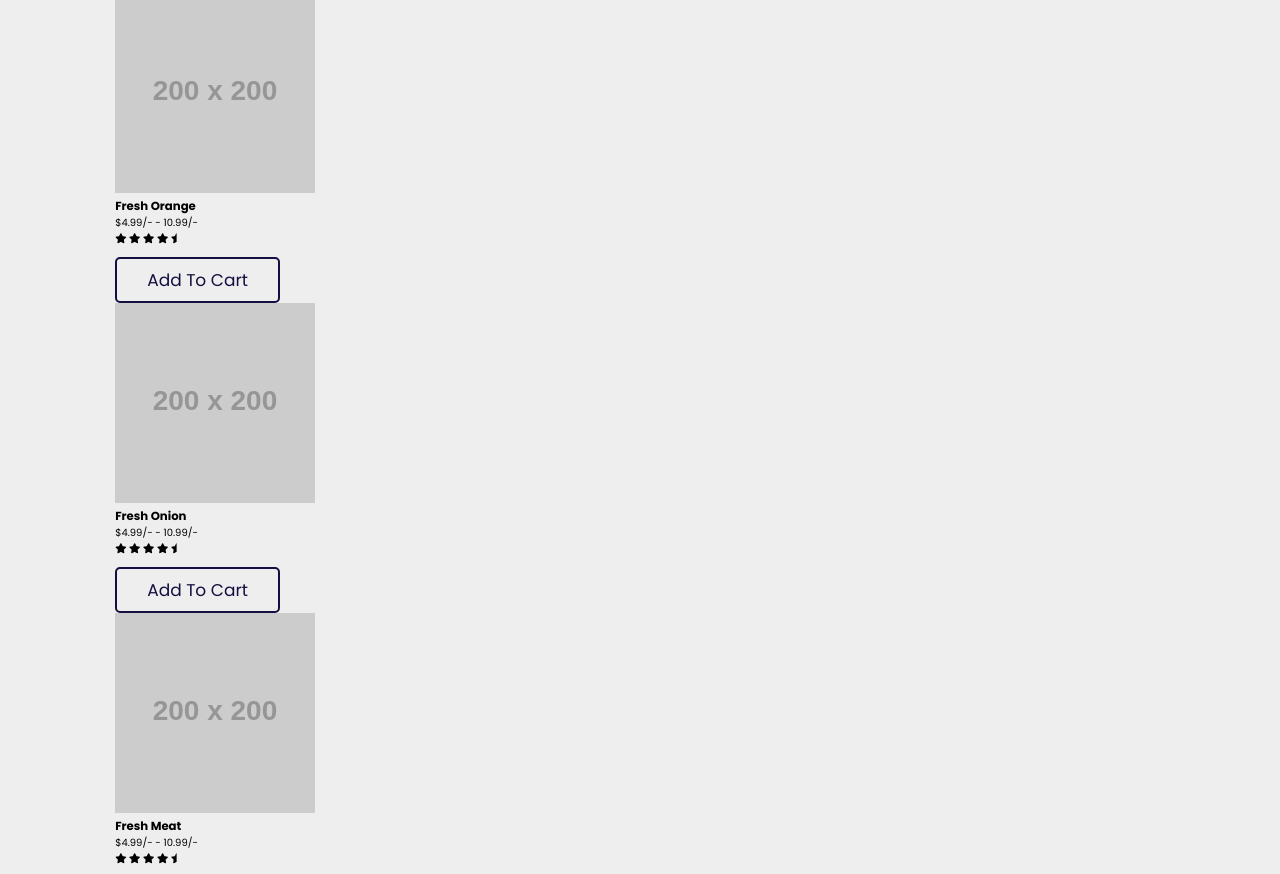
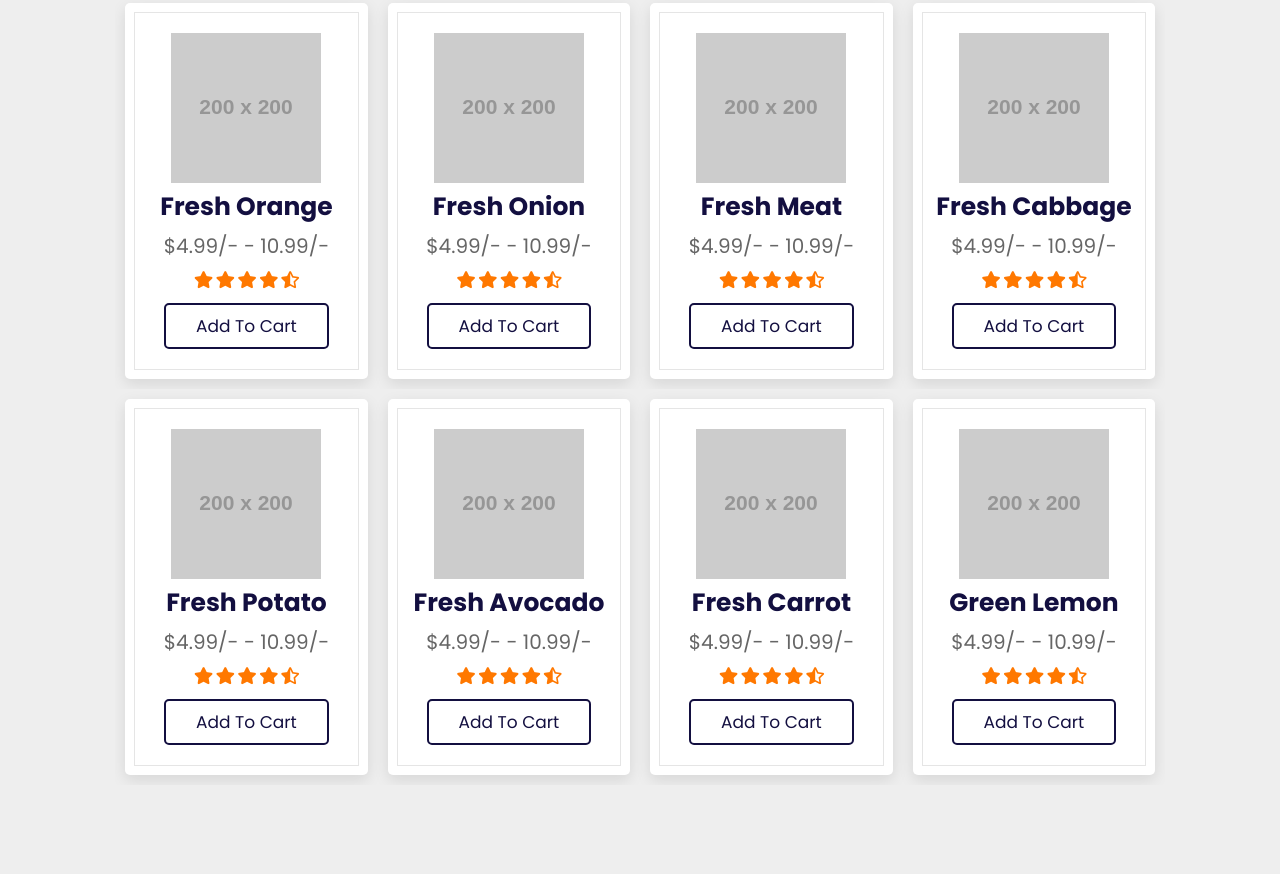
Before and after one commit to O-Julia-O/add_to_cart_shopping, a plain HTML site: page index.html in a window 1280 px wide. Shown: the part 1157-2031 px from the top of the page. After the commit the page ends 1962 px from the top, so only its background shows below. Drawn offline with nearby package versions, Linux system fonts and the light colour scheme; placeholder pictures from the web are drawn by us.

Commit message:
section products finished

```diff
--- a/app.js
+++ b/app.js
@@ -40,3 +40,26 @@ window.onscroll = () => {
     loginForm.classList.remove('active');
     navbar.classList.remove('active');
 }
+
+let swiper = new Swiper(".products-slider", {
+    loop: true,
+    spaceBetween: 20,
+    breakpoints: {
+      "@0.00": {
+        slidesPerView: 1,
+
+      },
+      "@0.75": {
+        slidesPerView: 2,
+
+      },
+      "@1.00": {
+        slidesPerView: 3,
+
+      },
+      "@1.50": {
+        slidesPerView: 4,
+
+      },
+    },
+});
--- a/index.html
+++ b/index.html
@@ -7,6 +7,8 @@
     <title>Document</title>
     <link rel="stylesheet" href="styles.css">
     <link rel="stylesheet" href="https://cdnjs.cloudflare.com/ajax/libs/font-awesome/5.15.4/css/all.min.css">
+    <link rel="stylesheet" href="https://cdn.jsdelivr.net/npm/swiper@11/swiper-bundle.min.css"
+/>
 </head>
 <body>
     <!-- header section starts -->
@@ -127,9 +129,9 @@
 
     <section class="products" id="products">
         <h1 class="heading">our <span>products</span></h1>
-        <div class="product-slider">
-            <div class="wrapper">
-                <div class="box">
+        <div class="swiper products-slider">
+            <div class="swiper-wrapper">
+                <div class="swiper-slide box">
                     <img src="http://placehold.it/200x200" alt="">
                     <h3>fresh orange</h3>
                     <div class="price">$4.99/- - 10.99/- </div>
@@ -138,11 +140,11 @@
                         <i class="fas fa-star"></i>
                         <i class="fas fa-star"></i>
                         <i class="fas fa-star"></i>
-                        <i class="fas fa-star-half"></i>
+                        <i class="fas fa-star-half-alt"></i>
                     </div>
                     <a href="#" class="btn">add to cart</a>
                 </div>
-                <div class="box">
+                <div class="swiper-slide box">
                     <img src="http://placehold.it/200x200" alt="">
                     <h3>fresh onion</h3>
                     <div class="price">$4.99/- - 10.99/- </div>
@@ -151,11 +153,11 @@
                         <i class="fas fa-star"></i>
                         <i class="fas fa-star"></i>
                         <i class="fas fa-star"></i>
-                        <i class="fas fa-star-half"></i>
+                        <i class="fas fa-star-half-alt"></i>
                     </div>
                     <a href="#" class="btn">add to cart</a>
                 </div>
-                <div class="box">
+                <div class="swiper-slide box">
                     <img src="http://placehold.it/200x200" alt="">
                     <h3>fresh meat</h3>
                     <div class="price">$4.99/- - 10.99/- </div>
@@ -164,11 +166,11 @@
                         <i class="fas fa-star"></i>
                         <i class="fas fa-star"></i>
                         <i class="fas fa-star"></i>
-                        <i class="fas fa-star-half"></i>
+                        <i class="fas fa-star-half-alt"></i>
                     </div>
                     <a href="#" class="btn">add to cart</a>
                 </div>
-                <div class="box">
+                <div class="swiper-slide box">
                     <img src="http://placehold.it/200x200" alt="">
                     <h3>fresh cabbage</h3>
                     <div class="price">$4.99/- - 10.99/- </div>
@@ -177,11 +179,15 @@
                         <i class="fas fa-star"></i>
                         <i class="fas fa-star"></i>
                         <i class="fas fa-star"></i>
-                        <i class="fas fa-star-half"></i>
+                        <i class="fas fa-star-half-alt"></i>
                     </div>
                     <a href="#" class="btn">add to cart</a>
                 </div>
-                <div class="box">
+            </div>
+        </div>
+        <div class="swiper products-slider">
+            <div class="swiper-wrapper">
+                <div class="swiper-slide box">
                     <img src="http://placehold.it/200x200" alt="">
                     <h3>fresh potato</h3>
                     <div class="price">$4.99/- - 10.99/- </div>
@@ -190,11 +196,11 @@
                         <i class="fas fa-star"></i>
                         <i class="fas fa-star"></i>
                         <i class="fas fa-star"></i>
-                        <i class="fas fa-star-half"></i>
+                        <i class="fas fa-star-half-alt"></i>
                     </div>
                     <a href="#" class="btn">add to cart</a>
                 </div>
-                <div class="box">
+                <div class="swiper-slide box">
                     <img src="http://placehold.it/200x200" alt="">
                     <h3>fresh avocado</h3>
                     <div class="price">$4.99/- - 10.99/- </div>
@@ -203,11 +209,11 @@
                         <i class="fas fa-star"></i>
                         <i class="fas fa-star"></i>
                         <i class="fas fa-star"></i>
-                        <i class="fas fa-star-half"></i>
+                        <i class="fas fa-star-half-alt"></i>
                     </div>
                     <a href="#" class="btn">add to cart</a>
                 </div>
-                <div class="box">
+                <div class="swiper-slide box">
                     <img src="http://placehold.it/200x200" alt="">
                     <h3>fresh carrot</h3>
                     <div class="price">$4.99/- - 10.99/- </div>
@@ -216,11 +222,11 @@
                         <i class="fas fa-star"></i>
                         <i class="fas fa-star"></i>
                         <i class="fas fa-star"></i>
-                        <i class="fas fa-star-half"></i>
+                        <i class="fas fa-star-half-alt"></i>
                     </div>
                     <a href="#" class="btn">add to cart</a>
                 </div>
-                <div class="box">
+                <div class="swiper-slide box">
                     <img src="http://placehold.it/200x200" alt="">
                     <h3>green lemon</h3>
                     <div class="price">$4.99/- - 10.99/- </div>
@@ -229,7 +235,7 @@
                         <i class="fas fa-star"></i>
                         <i class="fas fa-star"></i>
                         <i class="fas fa-star"></i>
-                        <i class="fas fa-star-half"></i>
+                        <i class="fas fa-star-half-alt"></i>
                     </div>
                     <a href="#" class="btn">add to cart</a>
                 </div>
@@ -237,6 +243,7 @@
         </div>
     </section>
 
+    <script src="https://cdn.jsdelivr.net/npm/swiper@11/swiper-bundle.min.js"></script>
     <!-- products section ends -->
 
     <script src="app.js"></script>
--- a/styles.css
+++ b/styles.css
@@ -363,6 +363,55 @@ section {
 /* section features ends */
 
 
+/* section products starts */
+
+.products .products-slider {
+    padding: 1rem;
+
+}
+
+.products .products-slider:first-child {
+    margin-bottom: 2rem;
+}
+
+.products .products-slider .box {
+    background-color: #fff;
+    border-radius: .5rem;
+    text-align: center;
+    padding: 3rem 2rem;
+    outline-offset: -1rem;
+    outline: var(--outline);
+    box-shadow: var(--box-shadow);
+    transition: .2s linear;
+}
+
+.products .products-slider .box:hover {
+    outline-offset: 0rem;
+    outline: var(--outline-hover);
+}
+
+.products .products-slider .box img {
+    height: 15rem;
+}
+
+.products .products-slider .box h3 {
+    font-size: 2.5rem;
+    color: var(--black);
+}
+
+.products .products-slider .box .price {
+    font-size: 2rem;
+    color: var(--light-color);
+    padding: .5rem 0;
+}
+.products .products-slider .box .stars i {
+    font-size: 1.7rem;
+    color: var(--orange);
+    padding: .5rem 0;
+}
+/* section products ends */
+
+
 /* media queries starts */
 
     @media (max-width:991px) {
```
